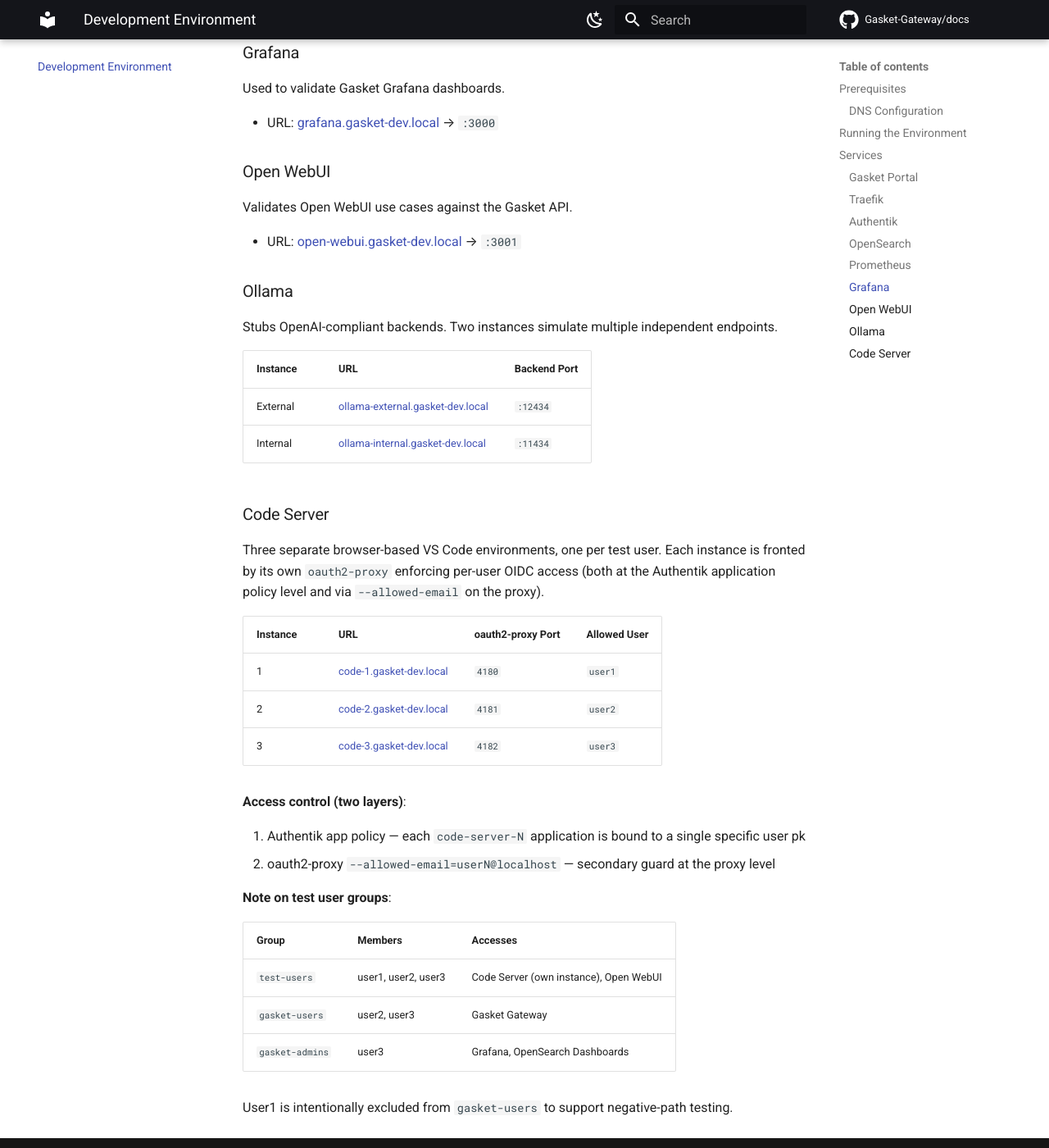
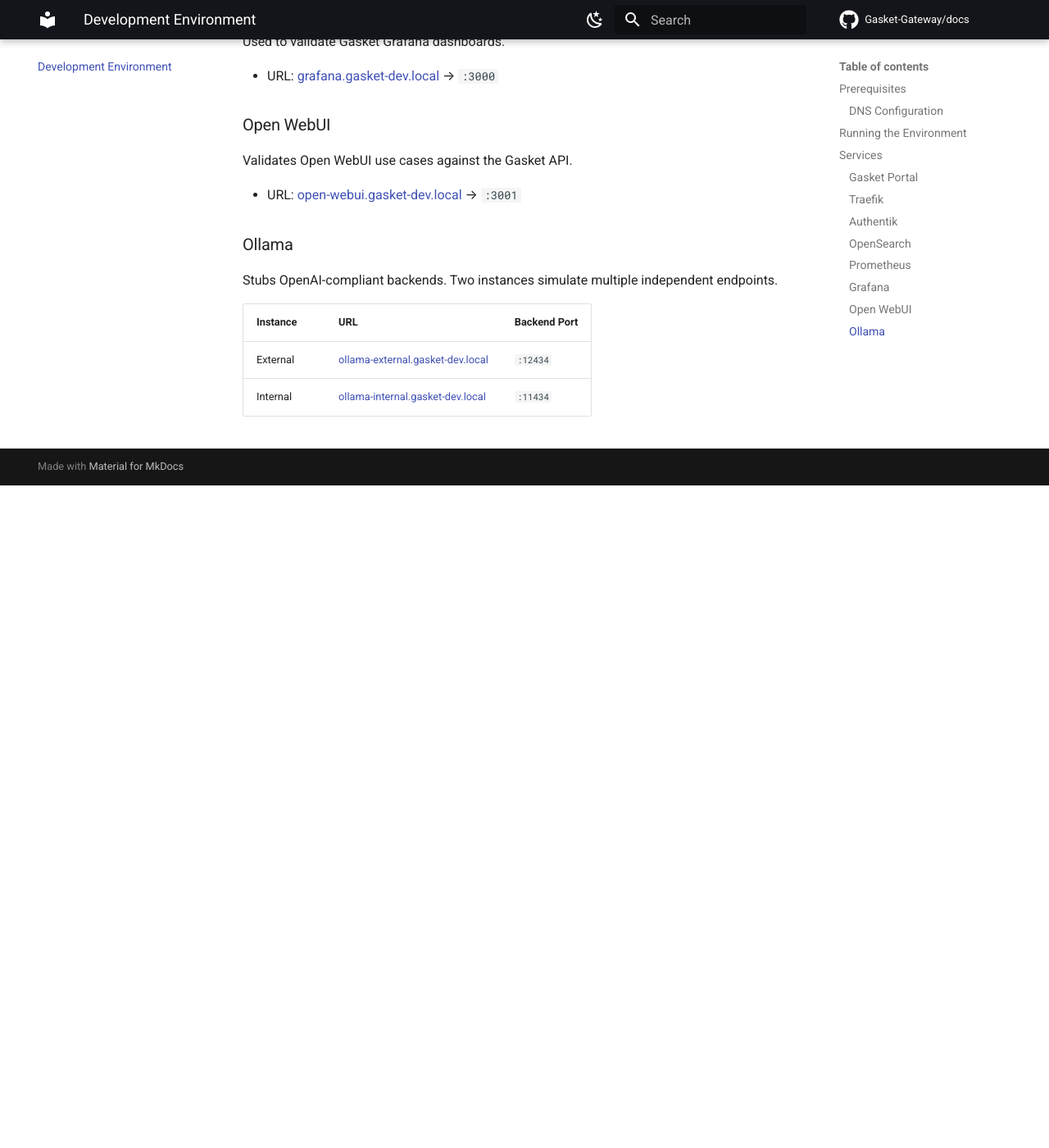
Before and after one commit to Gasket-Gateway/docs, an MkDocs documentation site: the page built from docs/development.md, in a window 1280 px wide and 1400 px high, scrolled down 2392 px. Shown: the whole window at 82% size. Built offline with MkDocs 1.6.1 and Material for MkDocs 9.7.7, drawn with Linux system fonts in a browser that asks for light colours; comment, search, counter and statistics services are not loaded; after the commit the page ends 2984 px from its top, so only the background shows below that; some of the changed text lies outside the part shown.

Commit message:
Clean out code servers

````diff
--- a/docs/development.md
+++ b/docs/development.md
@@ -25,9 +25,6 @@
 127.0.0.1  ollama-external-metrics.gasket-dev.local
 127.0.0.1  ollama-internal.gasket-dev.local
 127.0.0.1  ollama-internal-metrics.gasket-dev.local
-127.0.0.1  code-1.gasket-dev.local
-127.0.0.1  code-2.gasket-dev.local
-127.0.0.1  code-3.gasket-dev.local
 ```
 
 ## Running the Environment
@@ -113,28 +110,3 @@
 | -------- | ---------------------------------------------------------------------------- | ------------ |
 | External | [ollama-external.gasket-dev.local](https://ollama-external.gasket-dev.local) | `:12434`     |
 | Internal | [ollama-internal.gasket-dev.local](https://ollama-internal.gasket-dev.local) | `:11434`     |
-
-### Code Server
-
-Three separate browser-based VS Code environments, one per test user. Each instance is fronted by its own `oauth2-proxy` enforcing per-user OIDC access (both at the Authentik application policy level and via `--allowed-email` on the proxy).
-
-| Instance | URL                                                        | oauth2-proxy Port | Allowed User |
-| -------- | ---------------------------------------------------------- | ----------------- | ------------ |
-| 1        | [code-1.gasket-dev.local](https://code-1.gasket-dev.local) | `4180`            | `user1`      |
-| 2        | [code-2.gasket-dev.local](https://code-2.gasket-dev.local) | `4181`            | `user2`      |
-| 3        | [code-3.gasket-dev.local](https://code-3.gasket-dev.local) | `4182`            | `user3`      |
-
-**Access control (two layers)**:
-
-1. Authentik app policy — each `code-server-N` application is bound to a single specific user pk
-2. oauth2-proxy `--allowed-email=userN@localhost` — secondary guard at the proxy level
-
-**Note on test user groups**:
-
-| Group           | Members             | Accesses                               |
-| --------------- | ------------------- | -------------------------------------- |
-| `test-users`    | user1, user2, user3 | Code Server (own instance), Open WebUI |
-| `gasket-users`  | user2, user3        | Gasket Gateway                         |
-| `gasket-admins` | user3               | Grafana, OpenSearch Dashboards         |
-
-User1 is intentionally excluded from `gasket-users` to support negative-path testing.
````
